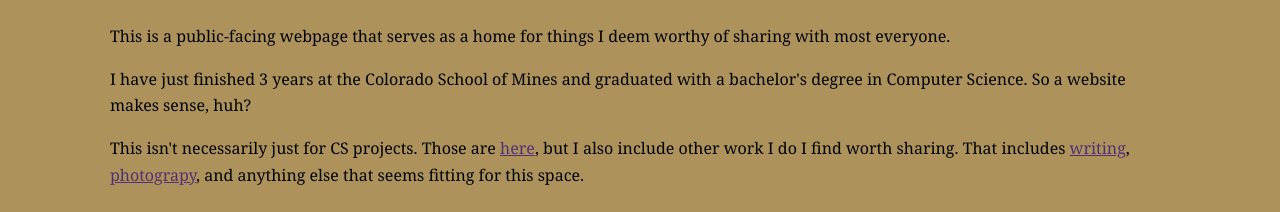
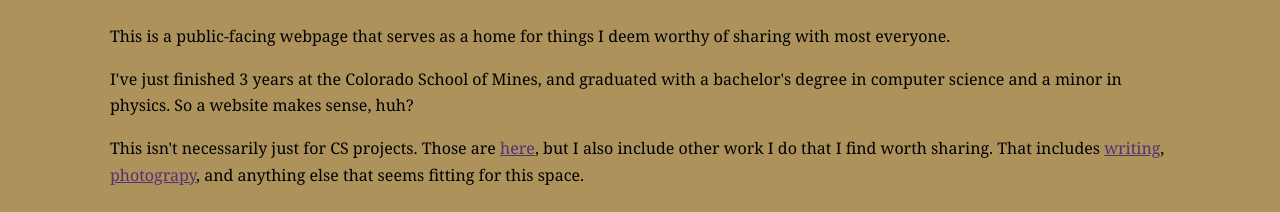
Before and after one commit to bkeefe313/bkeefe313.github.io, a plain HTML site: page index.html in a window 1280 px wide. Shown: the part 326-538 px from the top of the page. Drawn offline with Linux system fonts and the light colour scheme.

Commit message:
updated bio

```diff
--- a/index.html
+++ b/index.html
@@ -30,8 +30,8 @@
         <div id="content">
             <h2>Hello!</h2>
             <p>This is a public-facing webpage that serves as a home for things I deem worthy of sharing with most everyone.</p>
-            <p>I have just finished 3 years at the Colorado School of Mines and graduated with a bachelor's degree in Computer Science. So a website makes sense, huh?</p>
-            <p>This isn't necessarily just for CS projects. Those are <a href="projects/cs/index.html">here</a>, but I also include other work I do I find worth sharing. That includes <a href="projects/writing/index.html">writing</a>, <a href="projects/photography/index.html">photograpy</a>, and anything else that seems fitting for this space.</p>
+            <p>I've just finished 3 years at the Colorado School of Mines, and graduated with a bachelor's degree in computer science and a minor in physics. So a website makes sense, huh?</p>
+            <p>This isn't necessarily just for CS projects. Those are <a href="projects/cs/index.html">here</a>, but I also include other work I do that I find worth sharing. That includes <a href="projects/writing/index.html">writing</a>, <a href="projects/photography/index.html">photograpy</a>, and anything else that seems fitting for this space.</p>
             <h2>Looking for Something?</h2>
             <p>I include a link to this website on professional applications, since this is a pretty and centralized method of sharing my work, especially CS projects. If you are an employer, or are interested in my CS work for any reason, head on over to my <a href="projects/cs/index.html"> CS projects page</a>.</p>
             <p>If you are looking for my writing (for some reason) or my other work, like photography, I encourage you to browse my various projects on your own. I appreciate your engagement with it all.</p>
```
Also changed, not shown: about/index.html (+1 -1 lines).
